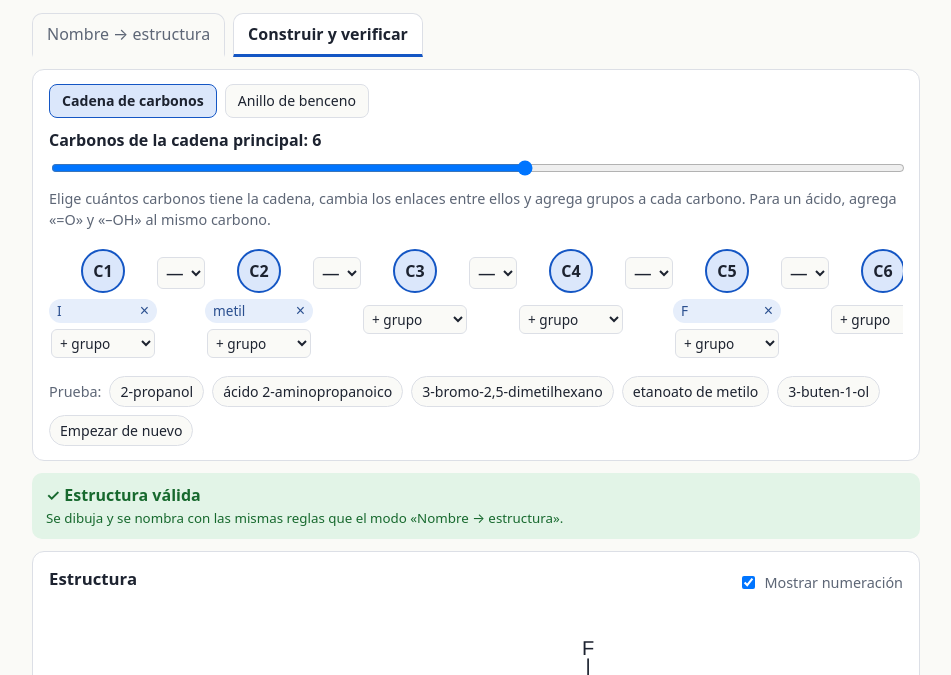
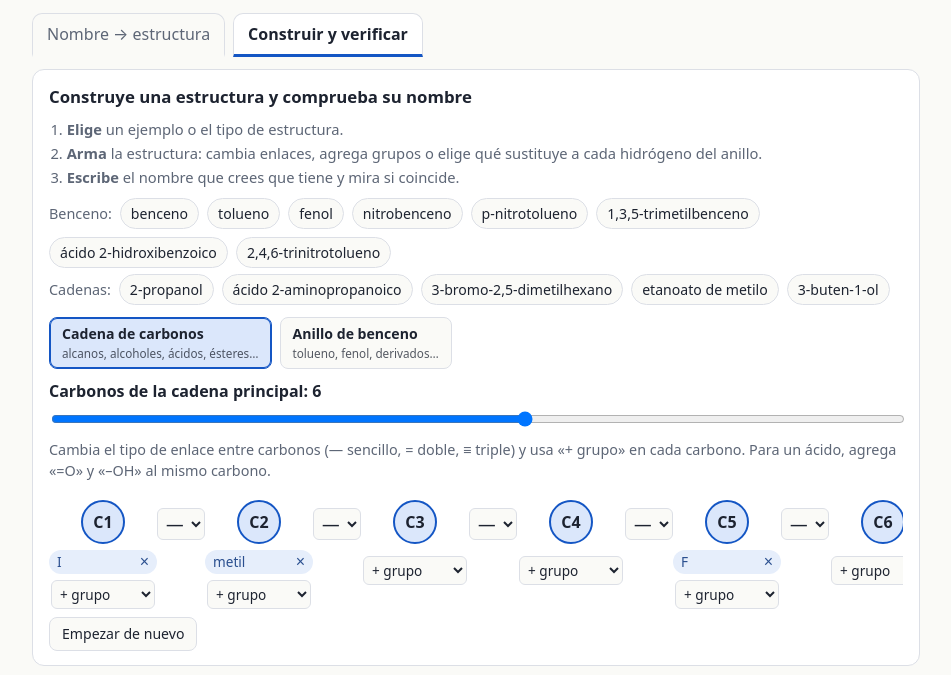
Before and after one commit to hehurove-gif/Quimica-Organica, a website with bundled scripts: page index.html in a window 1280 px wide. Both pictures are taken after a click on the button "Abrir en el constructor". Shown: the part 93-768 px from the top of the page, without its empty margins (164-1115 px from the left). Built offline with nearby package versions, Linux system fonts and the light colour scheme.

Commit message:
Constructor más claro: pasos de uso, ejemplos de benceno al inicio, modo con descripción y anillo con selectores alrededor del hexágono; resultados actualizados (370 pruebas)
Co-Authored-By: Claude Sonnet 5.5 <noreply@anthropic.com>
Claude-Session: https://claude.ai/code/session_01HawGcKuj1a328TvmUnW9yn

```diff
--- a/index.html
+++ b/index.html
@@ -74,37 +74,47 @@
   </main>
 
   <main id="vista-constructor" role="tabpanel" aria-labelledby="tab-constructor" hidden>
-    <section class="entrada" aria-labelledby="c-lbl">
+    <section class="entrada" aria-labelledby="c-titulo">
+      <h2 id="c-titulo">Construye una estructura y comprueba su nombre</h2>
+      <ol class="uso">
+        <li><b>Elige</b> un ejemplo o el tipo de estructura.</li>
+        <li><b>Arma</b> la estructura: cambia enlaces, agrega grupos o elige qué sustituye a cada hidrógeno del anillo.</li>
+        <li><b>Escribe</b> el nombre que crees que tiene y mira si coincide.</li>
+      </ol>
+      <div class="ejemplos ejemplos-inicio" role="group" aria-label="Ejemplos para empezar">
+        <span>Benceno:</span>
+        <button type="button" data-rej="0">benceno</button>
+        <button type="button" data-rej="1">tolueno</button>
+        <button type="button" data-rej="2">fenol</button>
+        <button type="button" data-rej="3">nitrobenceno</button>
+        <button type="button" data-rej="4">p-nitrotolueno</button>
+        <button type="button" data-rej="5">1,3,5-trimetilbenceno</button>
+        <button type="button" data-rej="6">ácido 2-hidroxibenzoico</button>
+        <button type="button" data-rej="7">2,4,6-trinitrotolueno</button>
+      </div>
+      <div class="ejemplos ejemplos-inicio" role="group" aria-label="Ejemplos de cadenas">
+        <span>Cadenas:</span>
+        <button type="button" data-cej="0">2-propanol</button>
+        <button type="button" data-cej="1">ácido 2-aminopropanoico</button>
+        <button type="button" data-cej="2">3-bromo-2,5-dimetilhexano</button>
+        <button type="button" data-cej="3">etanoato de metilo</button>
+        <button type="button" data-cej="4">3-buten-1-ol</button>
+      </div>
       <div class="modo" role="group" aria-label="Tipo de estructura">
-        <button type="button" id="c-modo-cadena" class="btn" aria-pressed="true">Cadena de carbonos</button>
-        <button type="button" id="c-modo-anillo" class="btn" aria-pressed="false">Anillo de benceno</button>
+        <button type="button" id="c-modo-cadena" class="btn" aria-pressed="true"><b>Cadena de carbonos</b><small>alcanos, alcoholes, ácidos, ésteres…</small></button>
+        <button type="button" id="c-modo-anillo" class="btn" aria-pressed="false"><b>Anillo de benceno</b><small>tolueno, fenol, derivados…</small></button>
       </div>
       <div id="c-cadena-box">
         <label id="c-lbl" for="c-n">Carbonos de la cadena principal: <output id="c-n-out">4</output></label>
         <input id="c-n" type="range" min="1" max="10" value="4">
-        <p class="ayuda">Elige cuántos carbonos tiene la cadena, cambia los enlaces entre ellos y agrega grupos a cada carbono. Para un ácido, agrega «=O» y «–OH» al mismo carbono.</p>
+        <p class="ayuda">Cambia el tipo de enlace entre carbonos (— sencillo, = doble, ≡ triple) y usa «+ grupo» en cada carbono. Para un ácido, agrega «=O» y «–OH» al mismo carbono.</p>
         <div id="c-cadena" class="cadena" role="group" aria-label="Cadena de carbonos"></div>
-        <div class="ejemplos" role="group" aria-label="Ejemplos del constructor">
-          <span>Prueba:</span>
-          <button type="button" data-cej="0">2-propanol</button>
-          <button type="button" data-cej="1">ácido 2-aminopropanoico</button>
-          <button type="button" data-cej="2">3-bromo-2,5-dimetilhexano</button>
-          <button type="button" data-cej="3">etanoato de metilo</button>
-          <button type="button" data-cej="4">3-buten-1-ol</button>
-          <button type="button" id="c-limpiar" class="btn">Empezar de nuevo</button>
-        </div>
+        <button type="button" id="c-limpiar" class="btn">Empezar de nuevo</button>
       </div>
       <div id="c-anillo-box" hidden>
-        <p class="ayuda">Cada vértice del hexágono es un carbono del anillo de benceno. Elige qué grupo sustituye al hidrógeno de cada posición (o déjalo sin sustituir). Las posiciones van alrededor del anillo, en sentido horario.</p>
-        <div id="c-anillo" class="cadena anillo" role="group" aria-label="Posiciones del anillo de benceno"></div>
-        <div class="ejemplos" role="group" aria-label="Ejemplos del anillo">
-          <span>Prueba:</span>
-          <button type="button" data-rej="0">2,4,6-trinitrotolueno</button>
-          <button type="button" data-rej="1">ácido 2-hidroxibenzoico</button>
-          <button type="button" data-rej="2">1,3,5-trimetilbenceno</button>
-          <button type="button" data-rej="3">p-nitrotolueno</button>
-          <button type="button" id="c-limpiar-anillo" class="btn">Empezar de nuevo</button>
-        </div>
+        <p class="ayuda">Los seis lugares son los carbonos del anillo, numerados en sentido horario desde arriba. «— H» significa que ese carbono conserva su hidrógeno. Con dos o más sustituyentes, la numeración del nombre la decide el sistema.</p>
+        <div id="c-anillo" class="anillo-hex" role="group" aria-label="Posiciones del anillo de benceno"></div>
+        <button type="button" id="c-limpiar-anillo" class="btn">Empezar de nuevo</button>
       </div>
     </section>
 
--- a/src/ui/constructor.js
+++ b/src/ui/constructor.js
@@ -106,18 +106,41 @@ function renderCadena() {
   }
 }
 
-/** Editor del anillo: una lista desplegable por posición (1-6). */
+/** Hexágono central del editor de anillo (decorativo): Kekulé con los vértices 1-6. */
+const HEX_SVG = (() => {
+  const pts = Array.from({ length: 6 }, (_, k) => {
+    const ang = ((-90 + 60 * k) * Math.PI) / 180;
+    return [40 * Math.cos(ang), 40 * Math.sin(ang)];
+  });
+  const ln = (/** @type {number} */ i, /** @type {number} */ j, /** @type {number} */ w) =>
+    `<line x1="${pts[i][0].toFixed(1)}" y1="${pts[i][1].toFixed(1)}" x2="${pts[j][0].toFixed(1)}" y2="${pts[j][1].toFixed(1)}" stroke-width="${w}"/>`;
+  const dobles = [0, 2, 4].map((i) => {
+    const j = (i + 1) % 6;
+    const mx = (pts[i][0] + pts[j][0]) / 2;
+    const my = (pts[i][1] + pts[j][1]) / 2;
+    const f = 7 / Math.hypot(mx, my);
+    const sh = (/** @type {number[]} */ p) => [p[0] - mx * f + (mx - p[0]) * 0.18, p[1] - my * f + (my - p[1]) * 0.18];
+    const a = sh(pts[i]);
+    const b = sh(pts[j]);
+    return `<line x1="${a[0].toFixed(1)}" y1="${a[1].toFixed(1)}" x2="${b[0].toFixed(1)}" y2="${b[1].toFixed(1)}" stroke-width="1.6"/>`;
+  });
+  const nums = pts.map((p, k) => `<text x="${(p[0] * 0.55).toFixed(1)}" y="${(p[1] * 0.55).toFixed(1)}">${k + 1}</text>`);
+  return `<svg viewBox="-60 -60 120 120" width="130" height="130" aria-hidden="true" stroke="currentColor" fill="none" stroke-linecap="round">${[0, 1, 2, 3, 4, 5].map((i) => ln(i, (i + 1) % 6, 1.6)).join('')}${dobles.join('')}<g fill="currentColor" stroke="none" font-size="11" text-anchor="middle" dominant-baseline="central" opacity=".6">${nums.join('')}</g></svg>`;
+})();
+
+/** Editor del anillo: seis listas desplegables colocadas alrededor de un hexágono (1 arriba, sentido horario). */
 function renderAnillo() {
   const box = $('c-anillo');
   box.replaceChildren();
   ringDraft.subs.forEach((name, k) => {
-    const col = el('div', 'carbono');
-    col.append(el('div', 'c', `C${k + 1}`));
+    const col = el('div', `carbono pos p${k + 1}`);
+    col.append(el('div', 'c', String(k + 1)));
     const sel = /** @type {HTMLSelectElement} */ (el('select'));
     sel.setAttribute('aria-label', `Sustituyente en la posición ${k + 1}`);
     sel.append(Object.assign(el('option', '', '— H'), { value: '' }));
     for (const s of RING_SUBS) sel.append(Object.assign(el('option', '', `${s.name} (${s.label})`), { value: s.name }));
     sel.value = name ?? '';
+    sel.classList.toggle('usada', !!name);
     sel.addEventListener('change', () => {
       ringDraft = setRingSub(ringDraft, k + 1, sel.value || null);
       render();
@@ -125,6 +148,9 @@ function renderAnillo() {
     col.append(sel);
     box.append(col);
   });
+  const hx = el('div', 'hx');
+  hx.innerHTML = HEX_SVG;
+  box.append(hx);
 }
 
 /** Veredicto de «Verifica mi respuesta». */
@@ -228,10 +254,14 @@ $('c-modo-cadena').addEventListener('click', () => loadDraft(draft));
 $('c-modo-anillo').addEventListener('click', () => loadDraft(ringDraft));
 /** Ejemplos del anillo: [posición, sustituyente][] */
 const EJ_ANILLO = /** @type {[number, string][][]} */ ([
+  [],
+  [[1, 'metil']],
+  [[1, 'hidroxi']],
+  [[1, 'nitro']],
+  [[1, 'metil'], [4, 'nitro']],
+  [[1, 'metil'], [3, 'metil'], [5, 'metil']],
+  [[1, 'carboxi'], [2, 'hidroxi']],
   [[1, 'metil'], [2, 'nitro'], [4, 'nitro'], [6, 'nitro']],
-  [[1, 'carboxi'], [2, 'hidroxi']],
-  [[1, 'metil'], [3, 'metil'], [5, 'metil']],
-  [[1, 'metil'], [4, 'nitro']],
 ]);
 document.querySelectorAll('[data-rej]').forEach((b) =>
   b.addEventListener('click', () => {
--- a/src/ui/styles.css
+++ b/src/ui/styles.css
@@ -91,8 +91,18 @@ input[type=range] { width: 100%; }
 .veredicto .v.info { background: var(--info-bg); color: var(--info); }
 #c-a-nombre { margin-top: 10px; }
 
-.modo { display: flex; gap: 8px; margin-bottom: 10px; }
-.modo .btn[aria-pressed="true"] { background: var(--accent-soft); border-color: var(--accent); font-weight: 700; }
-.anillo { flex-wrap: wrap; gap: 8px; }
-.anillo .carbono { min-width: 120px; }
-.anillo .carbono select { max-width: 140px; }
+
+.uso { margin: 4px 0 10px; padding-left: 1.2em; color: var(--muted, inherit); font-size: .92rem; }
+.uso li { margin: 2px 0; }
+.ejemplos-inicio { margin: 6px 0; }
+.modo { display: flex; flex-wrap: wrap; gap: 8px; margin: 12px 0 10px; }
+.modo .btn { display: flex; flex-direction: column; align-items: flex-start; gap: 1px; text-align: left; }
+.modo .btn small { font-weight: 400; opacity: .75; }
+.modo .btn[aria-pressed="true"] { background: var(--accent-soft); border-color: var(--accent); box-shadow: inset 0 0 0 1px var(--accent); }
+.anillo-hex { display: grid; grid-template-columns: repeat(3, minmax(120px, 160px)); grid-template-areas: "p6 p1 p2" "hx hx hx" "p5 p4 p3"; justify-content: center; gap: 6px 10px; padding: 8px 0; }
+.anillo-hex .p1 { grid-area: p1; } .anillo-hex .p2 { grid-area: p2; } .anillo-hex .p3 { grid-area: p3; }
+.anillo-hex .p4 { grid-area: p4; } .anillo-hex .p5 { grid-area: p5; } .anillo-hex .p6 { grid-area: p6; }
+.anillo-hex .hx { grid-area: hx; display: grid; place-items: center; color: var(--accent); }
+.anillo-hex .carbono { min-width: 0; }
+.anillo-hex .carbono select { max-width: 100%; width: 100%; }
+.anillo-hex select.usada { border-color: var(--accent); background: var(--accent-soft); font-weight: 600; }
--- a/tools/smoke-ui.mjs
+++ b/tools/smoke-ui.mjs
@@ -50,7 +50,7 @@ console.log('aromático svg átomos:', await p.locator('#svg .atom').count(), '|
 // constructor de anillo
 await p.click('#tab-constructor');
 await p.click('#c-modo-anillo');
-await p.click('[data-rej="0"]');
+await p.click('[data-rej="7"]');
 console.log('anillo: estado', (await p.textContent('#c-estado')).trim().slice(0, 40), '| nombres:', (await p.textContent('#c-nombres')).trim().replace(/\s+/g, ' ').slice(0, 80));
 await p.fill('#c-nombre', 'p-nitrotolueno');
 console.log('anillo veredicto:', (await p.textContent('#c-veredicto')).trim().slice(0, 60));
```
Also changed, not shown: docs/resultados-pruebas.md (+3 -3 lines).
